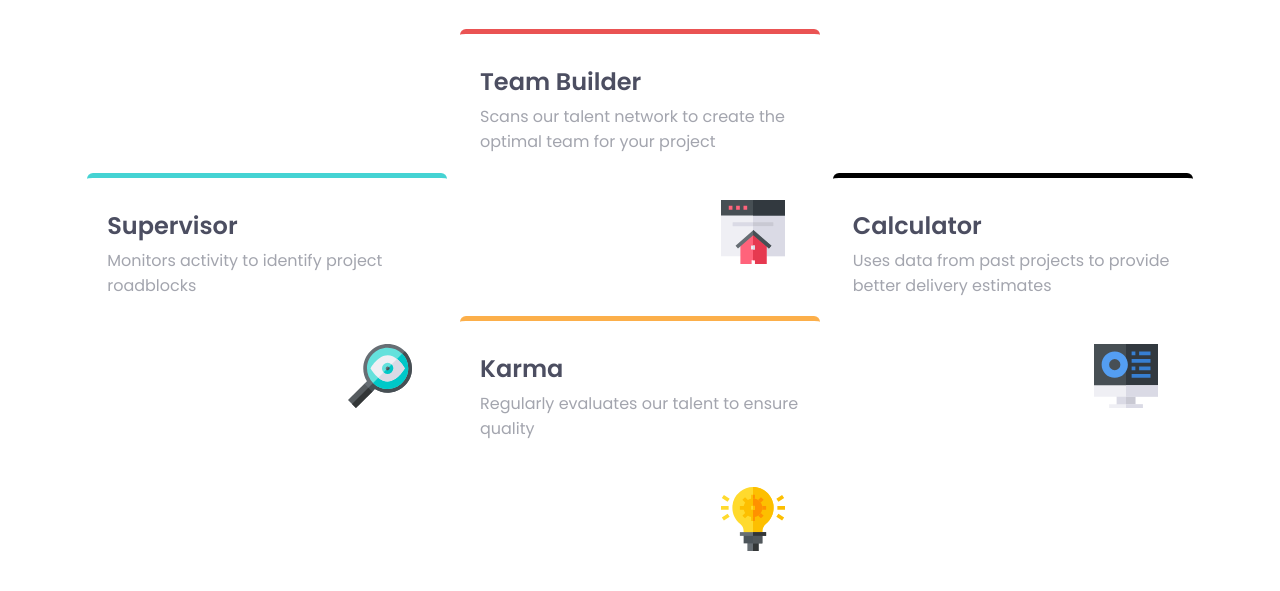
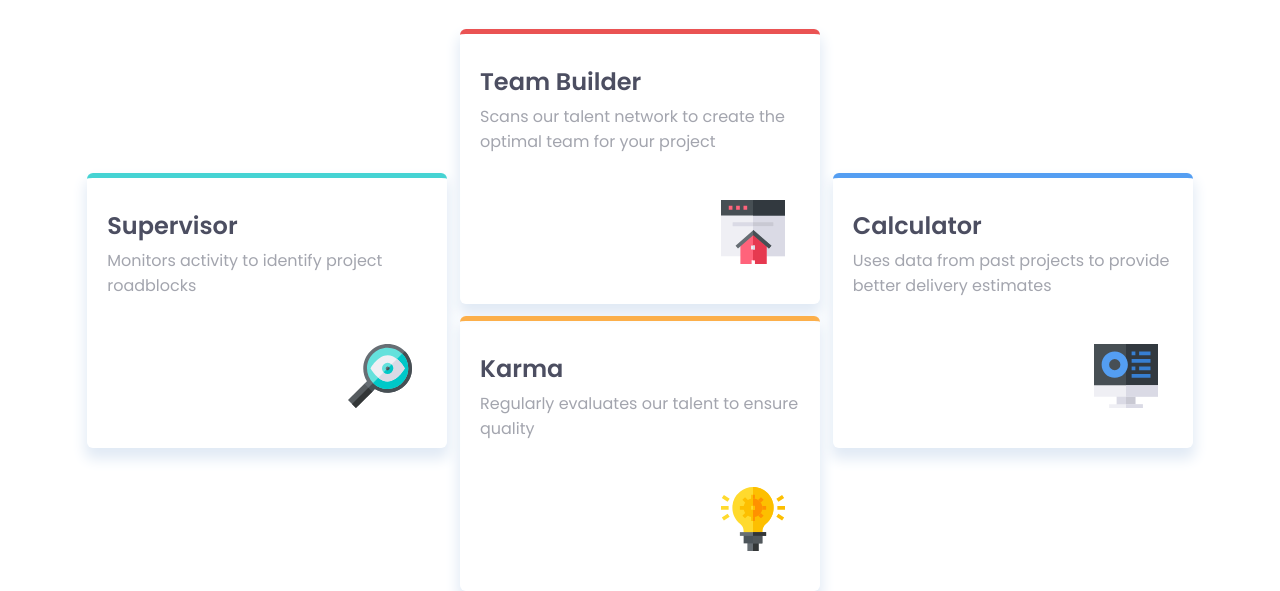
Before and after one commit to nirglus/four-card-feature-section-master, a plain HTML site: page index.html in a window 1280 px wide. Shown: the part 258-849 px from the top of the page. Drawn offline with Linux system fonts and the light colour scheme.

Commit message:
add box shadow to card

```diff
--- a/css/style.css
+++ b/css/style.css
@@ -44,6 +44,7 @@ header{
     height: 250px;
     padding: 10px 20px;
     border-radius: 6px;
+    box-shadow: 0px 9px 14px 2px #e1eaf5;
 }
 .supervisor{
     border-color: hsl(180, 62%, 55%);
@@ -54,7 +55,7 @@ header{
 .karma{
     border-color: hsl(34, 97%, 64%);
 }
-.calculator{
+.calc{
     border-color: hsl(212, 86%, 64%);
 }
 
```
